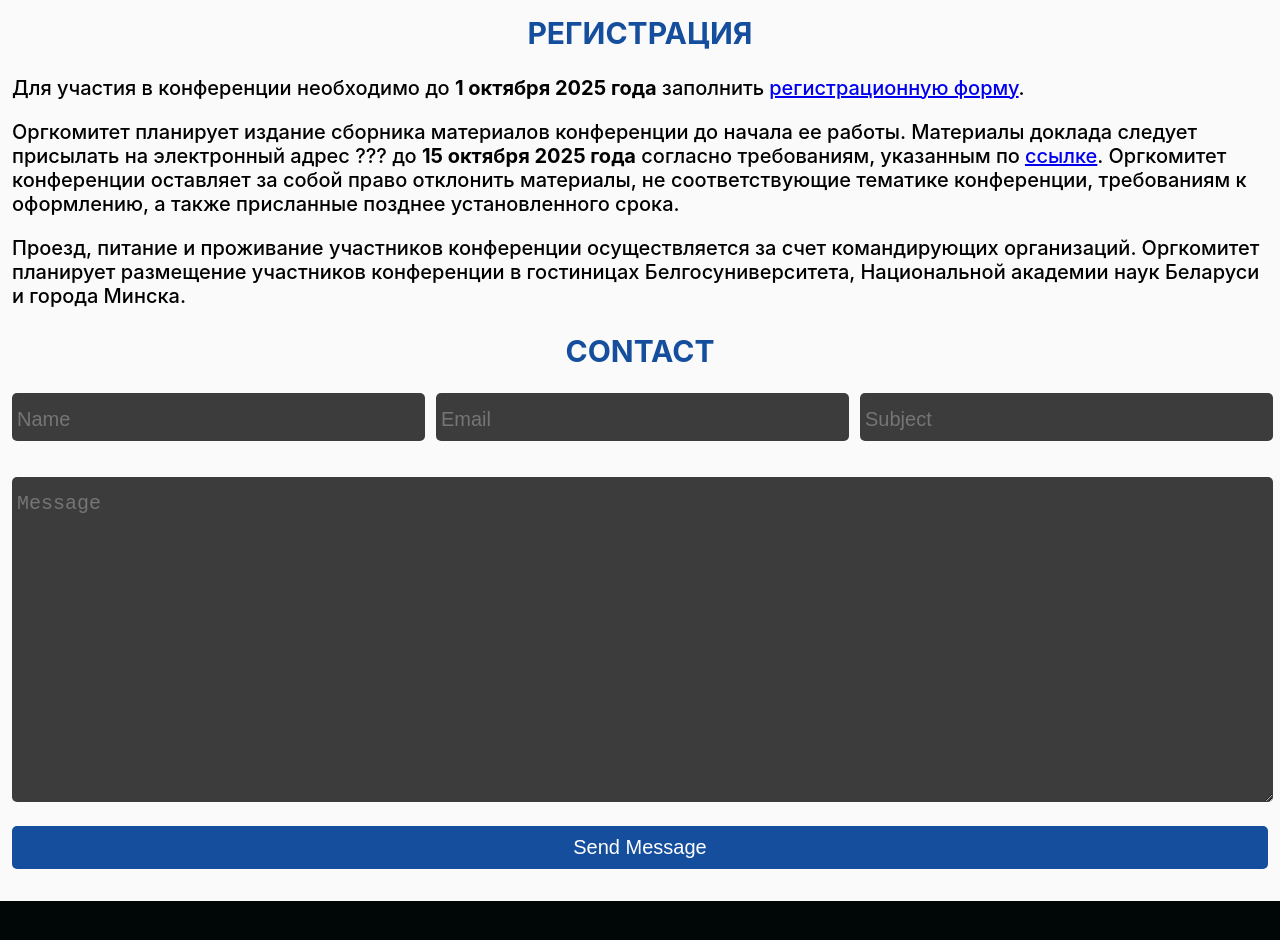
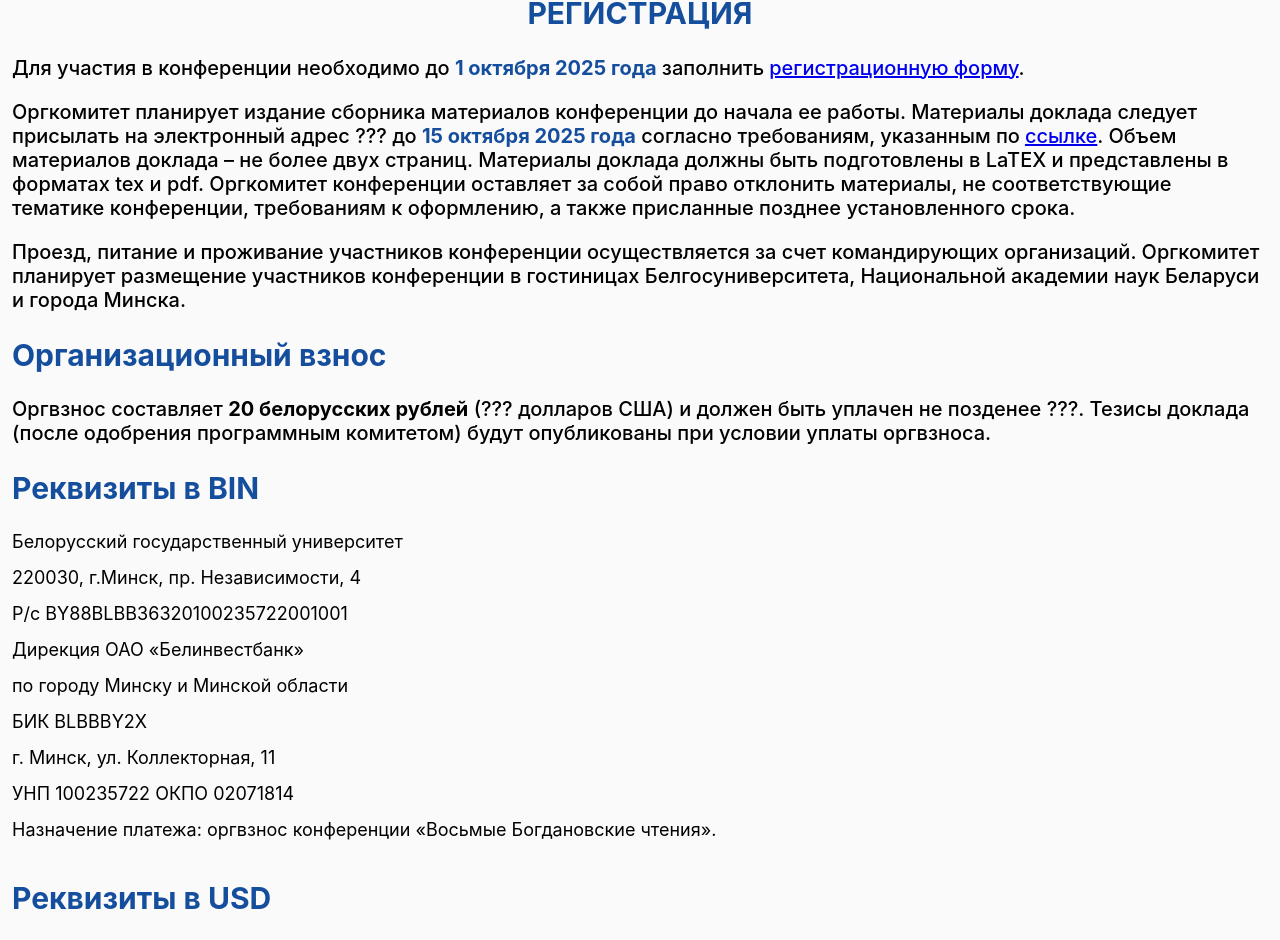
Before and after one commit to imconfde/8br, a React (Create React App) app: page / in a window 1280 px wide. Shown: the part 2403-3343 px from the top of the page. Built offline with nearby package versions, Linux system fonts and the light colour scheme.

Commit message:
change components

```diff
--- a/src/components/About.js
+++ b/src/components/About.js
@@ -31,9 +31,9 @@ function About() {
             Продолжительность докладов: пленарных – 40 минут, секционных – 15 минут.
           </p>
           <h2 className="main-title">Важные даты</h2>
-          <p className="main-p">Регистрация – до 1 октября 2025 г.</p>
-          <p className="main-p">Подача материалов доклада – до 15 октября 2025 г.</p>
-          <p className="main-p">Работа конференции – 2-5 декабря 2025 г.</p>
+          <p style={{margin:'0 0 10px 0'}} className="main-p">Регистрация – до 1 октября 2025 г.</p>
+          <p style={{margin:'0 0 10px 0'}} className="main-p">Подача материалов доклада – до 15 октября 2025 г.</p>
+          <p style={{margin:'0'}} className="main-p">Работа конференции – 2-5 декабря 2025 г.</p>
         </div>
       </div>
     </>
--- a/src/components/Contact.js
+++ /dev/null
@@ -1,41 +0,0 @@
-function Contact() {
-  return (
-    <div className="container contact">
-      <h2 className="main-title text-center">CONTACT</h2>
-      <div className="col-md-12">
-        <div className="row">
-          <div className="col-md-4 mb-1">
-            <input name="name" placeholder="Name" className="contact-input" />
-          </div>
-
-          <div className="col-md-4 mb-1">
-            <input name="email" placeholder="Email" className="contact-input" />
-          </div>
-          <div className="col-md-4 mb-1">
-            <input
-              name="subject"
-              placeholder="Subject"
-              className="contact-input"
-            />
-          </div>
-        </div>
-      </div>
-      <br />
-      <div className="col-md-12">
-      <textarea
-            name="message"
-            placeholder="Message"
-            className="contact-textarea"
-          />
-      </div>
-
-      <br></br>
-      <div className="row">
-        <div className="col-md-12">
-          <input className="form-btn" type="submit" value="Send Message" />
-        </div>
-      </div>
-    </div>
-  );
-}
-export default Contact;
--- a/src/components/Main.js
+++ b/src/components/Main.js
@@ -1,7 +1,6 @@
 import About from './About';
 import Organizers from './Organizers';
 import Registration from './Registration';
-import Contact from './Contact';
 
 function Main() {
   return (
@@ -10,7 +9,6 @@ function Main() {
         <About />
         <Organizers />
         <Registration />
-        <Contact />
       </main>
     </>
   );
--- a/src/components/Registration.js
+++ b/src/components/Registration.js
@@ -6,19 +6,40 @@ function Registration() {
       <div className="container registration">
         <h2 className="main-title text-center">РЕГИСТРАЦИЯ</h2>
         <p className="main-p">
-          Для участия в конференции необходимо до <b>1 октября 2025 года</b> заполнить
+          Для участия в конференции необходимо до <b className="deadline">1 октября 2025 года</b> заполнить
           <a title="Register for the conference" style={{padding: '0 0 0 5px'}} href="https://forms.gle/9DN4Edd3EtNkhish8">регистрационную форму</a>.
         </p>
         <p className="main-p">
           Оргкомитет планирует издание сборника материалов конференции до начала ее работы. Материалы доклада следует присылать
-          на электронный адрес ??? до <b>15 октября 2025 года</b> согласно требованиям, указанным по
-          <a title="Requirements" style={{padding: '0 0 0 5px'}} href="https://github.com/imconfde/8br/tree/main/requirements">ссылке</a>. Оргкомитет конференции оставляет за собой право отклонить материалы,
-          не соответствующие тематике конференции, требованиям к оформлению, а также присланные позднее установленного срока.
+          на электронный адрес ??? до <b className="deadline">15 октября 2025 года</b> согласно требованиям, указанным по
+          <a title="Requirements" style={{padding: '0 0 0 5px'}} href="https://github.com/imconfde/8br/tree/main/requirements">ссылке</a>.
+          Объем материалов доклада – не более двух страниц. Материалы доклада должны быть подготовлены в LaTEX и представлены в форматах tex и pdf.
+          Оргкомитет конференции оставляет за собой право отклонить материалы,  не соответствующие тематике конференции, требованиям к оформлению,
+          а также присланные позднее установленного срока.
         </p>
         <p className="main-p">
           Проезд, питание и проживание участников конференции осуществляется за счет командирующих организаций.
           Оргкомитет планирует размещение участников конференции в гостиницах Белгосуниверситета,  Национальной академии наук Беларуси и города Минска.
         </p>
+        <div>
+          <h2 className="main-title">Организационный взнос</h2>
+          <p className="main-p">
+            Оргвзнос составляет <b>20 белорусских рублей</b> (??? долларов США) и должен быть уплачен не позденее ???.
+            Тезисы доклада (после одобрения программным комитетом) будут опубликованы при условии уплаты оргвзноса.
+          </p>
+          <h2 className="main-title">Реквизиты в BIN</h2>
+          <p className="p-member">Белорусский государственный университет</p>
+          <p className="p-member">220030, г.Минск, пр. Независимости, 4</p>
+          <p className="p-member">Р/с BY88BLBB36320100235722001001</p>
+          <p className="p-member">Дирекция ОАО «Белинвестбанк»</p>
+          <p className="p-member">по городу Минску и Минской области</p>
+          <p className="p-member">БИК BLBBBY2X</p>
+          <p className="p-member">г. Минск, ул. Коллекторная, 11</p>
+          <p className="p-member">УНП 100235722 ОКПО 02071814</p>
+          <p className="p-member">Назначение платежа: оргвзнос конференции «Восьмые Богдановские чтения».</p>
+          <h2 className="main-title">Реквизиты в USD</h2>
+          <p className="p-member">????????</p>
+        </div>
       </div>
     </>
   );
--- a/src/index.css
+++ b/src/index.css
@@ -67,10 +67,6 @@ code {
 
 .text-center {
   text-align: center;
-}
-
-.bgred {
-  background-color: red;
 }
 
 .btn {
@@ -364,11 +360,16 @@ footer ul li a {
   right: 15px;
 }
 
-/* Committees */
+/* Organizers */
 .p-member {
   font-size: 18px;
   margin: 0;
   padding-bottom: 15px;
+}
+
+/* Registration */
+.deadline {
+  color: #144e9d;
 }
 
 /* Services */
```
